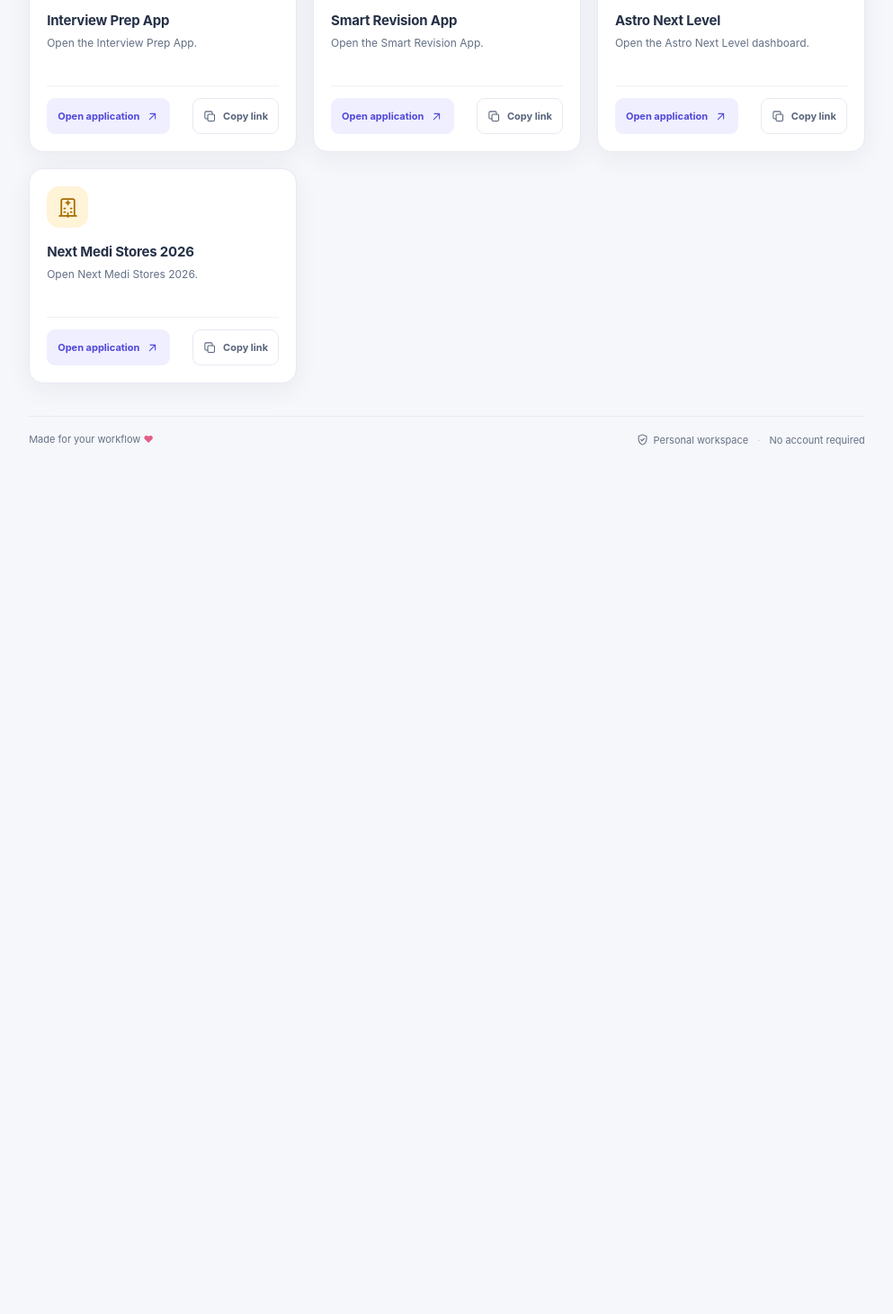
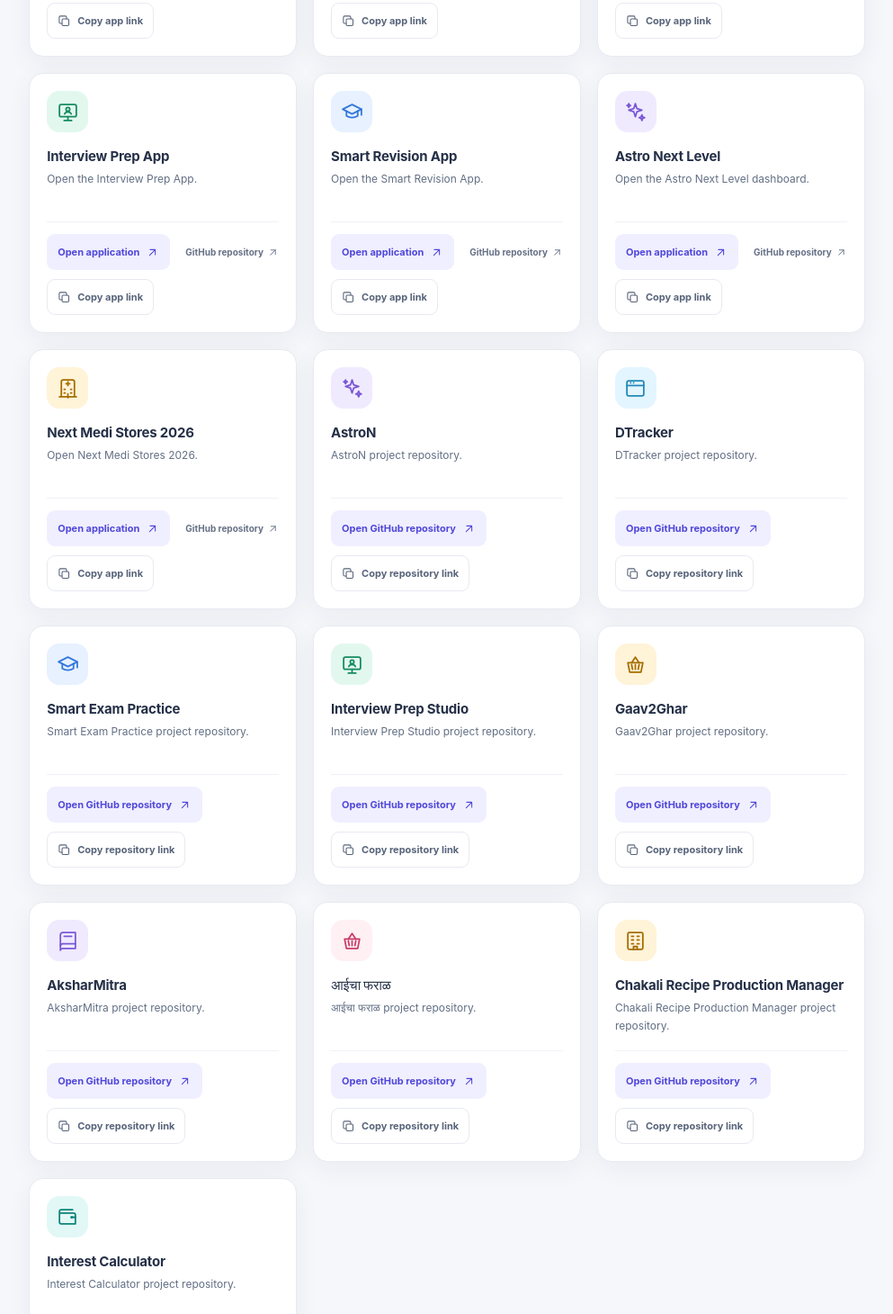
Before and after one commit to somnathsumbe/myapplication, a plain HTML site: page index.html in a window 1280 px wide. Shown: the part 1096-2556 px from the top of the page at 90% size, without its empty margins (267-1260 px from the left). Before the commit the page ends 1616 px from the top, so only its background shows below. Drawn offline with Linux system fonts and the light colour scheme.

Commit message:
Add all 22 project repositories to Application Hub
Preserve existing app links, add repository links for all 22 projects, and refresh the PWA cache.

```diff
--- a/assets/css/style.css
+++ b/assets/css/style.css
@@ -78,6 +78,8 @@ h1 { margin: 0; color: var(--text); font-size: clamp(28px, 3vw, 36px); font-weig
 .apps-section { margin-bottom: 36px; }
 .section-heading { display: flex; align-items: center; justify-content: space-between; gap: 15px; margin-bottom: 18px; }
 .section-heading h2 { margin: 0; color: #202a3d; font-size: 18px; font-weight: 750; letter-spacing: -.45px; }
+.app-count { display: inline-block; margin-left: 7px; padding: 4px 8px; border-radius: 999px; background: #efeeff; color: #5148d9; font-size: 10px; font-weight: 750; letter-spacing: 0; vertical-align: middle; }
+.dark-mode .app-count { background: #302c68; color: #c0bbff; }
 .apps-grid { display: grid; grid-template-columns: repeat(2, minmax(0, 1fr)); align-items: stretch; gap: 16px; }
 .app-card { display: flex; min-width: 0; flex-direction: column; padding: 19px; border: 1px solid var(--border); border-radius: var(--radius); background: var(--surface); box-shadow: var(--shadow); transition: transform .18s ease, border-color .18s ease, box-shadow .18s ease; }
 .app-card:hover { transform: translateY(-3px); border-color: #d4d1ff; box-shadow: 0 14px 34px rgba(33, 42, 75, .09); }
@@ -100,6 +102,10 @@ h1 { margin: 0; color: var(--text); font-size: clamp(28px, 3vw, 36px); font-weig
 .launch-button { border: 1px solid transparent; background: #f0efff; color: #5148d9; transition: background .18s, color .18s, transform .18s; }
 .launch-button:hover { transform: translateY(-1px); background: var(--primary); color: #fff; }
 .copy-link-button { border: 1px solid var(--border); background: var(--surface); color: #58647a; transition: border-color .18s, background .18s, color .18s; }
+.repository-link { display: inline-flex; align-items: center; gap: 4px; color: #667085; font-size: 10px; font-weight: 700; text-decoration: none; white-space: nowrap; }
+.repository-link svg { width: 13px; height: 13px; fill: none; stroke: currentColor; stroke-linecap: round; stroke-linejoin: round; stroke-width: 1.8; }
+.repository-link:hover { color: var(--primary); text-decoration: underline; }
+.app-card-footer { flex-wrap: wrap; }
 .copy-link-button:hover { border-color: #c8c4ff; background: #f7f6ff; color: var(--primary); }
 .app-status { margin: 14px 0 0; color: #0d766d; font-size: 12px; }
 .app-status:empty { display: none; }
--- a/assets/js/app.js
+++ b/assets/js/app.js
@@ -56,9 +56,16 @@
 
   function renderApplications(applications) {
     $("#appsGrid").innerHTML = applications.map((app) => {
-      const url = validUrl(app.url);
-      if (!url || !app.name) return "";
+      const appUrl = app.linkType === "repository" ? null : validUrl(app.url);
+      const repositoryUrl = validUrl(app.repositoryUrl) || (app.linkType === "repository" ? validUrl(app.url) : null);
+      const primaryUrl = appUrl || repositoryUrl;
+      if (!primaryUrl || !app.name) return "";
       const color = /^tint-[a-z]+$/.test(app.color || "") ? app.color : "tint-lilac";
+      const primaryLabel = appUrl ? "Open application" : "Open GitHub repository";
+      const copyLabel = appUrl ? "Copy app link" : "Copy repository link";
+      const repositoryLink = appUrl && repositoryUrl
+        ? `<a class="repository-link" href="${escapeHtml(repositoryUrl)}" target="_blank" rel="noopener noreferrer">GitHub repository ${svgIcon("bi-arrow-up-right")}</a>`
+        : "";
       return `<article class="app-card">
         <div class="app-card-top">
           <span class="app-icon ${color}">${svgIcon(app.icon)}</span>
@@ -66,11 +73,14 @@
         <h3 class="app-name">${escapeHtml(app.name)}</h3>
         <p class="app-description">${escapeHtml(app.description || "")}</p>
         <div class="app-card-footer">
-          <a class="launch-button" href="${escapeHtml(url)}" target="_blank" rel="noopener noreferrer">Open application ${svgIcon("bi-arrow-up-right")}</a>
-          <button class="copy-link-button" type="button" data-copy-link="${escapeHtml(url)}" aria-label="Copy ${escapeHtml(app.name)} link">${svgIcon("bi-copy")}<span>Copy link</span></button>
+          <a class="launch-button" href="${escapeHtml(primaryUrl)}" target="_blank" rel="noopener noreferrer">${primaryLabel} ${svgIcon("bi-arrow-up-right")}</a>
+          ${repositoryLink}
+          <button class="copy-link-button" type="button" data-copy-link="${escapeHtml(primaryUrl)}" aria-label="Copy ${escapeHtml(app.name)} link">${svgIcon("bi-copy")}<span>${copyLabel}</span></button>
         </div>
       </article>`;
     }).join("");
+    const count = $("#appCount");
+    if (count) count.textContent = `${applications.length} projects`;
   }
 
   async function copyLink(url) {
--- a/data/applications.json
+++ b/data/applications.json
@@ -6,7 +6,8 @@
     "category": "Personal",
     "url": "https://somnathsumbe.github.io/",
     "icon": "bi-person-badge",
-    "color": "tint-mint"
+    "color": "tint-mint",
+    "repositoryUrl": "https://github.com/somnathsumbe/somnathsumbe.github.io"
   },
   {
     "id": "personal-ledger",
@@ -15,7 +16,8 @@
     "category": "Finance",
     "url": "https://somnathsumbe.github.io/-PersonalLedger/",
     "icon": "bi-wallet2",
-    "color": "tint-blue"
+    "color": "tint-blue",
+    "repositoryUrl": "https://github.com/somnathsumbe/-PersonalLedger"
   },
   {
     "id": "astro",
@@ -24,7 +26,8 @@
     "category": "Utilities",
     "url": "https://somnathsumbe.github.io/Astro/",
     "icon": "bi-stars",
-    "color": "tint-blue"
+    "color": "tint-blue",
+    "repositoryUrl": "https://github.com/somnathsumbe/Astro"
   },
   {
     "id": "marathi-14-khadi",
@@ -33,7 +36,8 @@
     "category": "Education",
     "url": "https://somnathsumbe.github.io/Marathi14Khadi/",
     "icon": "bi-book",
-    "color": "tint-violet"
+    "color": "tint-violet",
+    "repositoryUrl": "https://github.com/somnathsumbe/Marathi14Khadi"
   },
   {
     "id": "shreedha-enterprises",
@@ -42,7 +46,8 @@
     "category": "Business",
     "url": "https://somnathsumbe.github.io/shreedhaenterprises/",
     "icon": "bi-building",
-    "color": "tint-amber"
+    "color": "tint-amber",
+    "repositoryUrl": "https://github.com/somnathsumbe/shreedhaenterprises"
   },
   {
     "id": "trench-coder",
@@ -51,7 +56,8 @@
     "category": "Utilities",
     "url": "https://somnathsumbe.github.io/trenchcoder/",
     "icon": "bi-code-slash",
-    "color": "tint-lilac"
+    "color": "tint-lilac",
+    "repositoryUrl": "https://github.com/somnathsumbe/trenchcoder"
   },
   {
     "id": "my-grocery-list",
@@ -60,7 +66,8 @@
     "category": "Productivity",
     "url": "https://somnathsumbe.github.io/MyGroceryList/",
     "icon": "bi-basket",
-    "color": "tint-sky"
+    "color": "tint-sky",
+    "repositoryUrl": "https://github.com/somnathsumbe/MyGroceryList"
   },
   {
     "id": "marathi-kids-stories",
@@ -69,7 +76,8 @@
     "category": "Education",
     "url": "https://somnathsumbe.github.io/MarathiKidsStories/",
     "icon": "bi-book-half",
-    "color": "tint-rose"
+    "color": "tint-rose",
+    "repositoryUrl": "https://github.com/somnathsumbe/MarathiKidsStories"
   },
   {
     "id": "chess-log",
@@ -78,7 +86,8 @@
     "category": "Productivity",
     "url": "https://somnathsumbe.github.io/ChessLog/",
     "icon": "bi-trophy",
-    "color": "tint-teal"
+    "color": "tint-teal",
+    "repositoryUrl": "https://github.com/somnathsumbe/ChessLog"
   },
   {
     "id": "interview-prep-app",
@@ -87,7 +96,8 @@
     "category": "Development",
     "url": "https://somnathsumbe.github.io/InterviewPrepApp/",
     "icon": "bi-person-workspace",
-    "color": "tint-mint"
+    "color": "tint-mint",
+    "repositoryUrl": "https://github.com/somnathsumbe/InterviewPrepApp"
   },
   {
     "id": "smart-revision-app",
@@ -96,7 +106,8 @@
     "category": "Education",
     "url": "https://somnathsumbe.github.io/smartrevisionapp/",
     "icon": "bi-mortarboard",
-    "color": "tint-blue"
+    "color": "tint-blue",
+    "repositoryUrl": "https://github.com/somnathsumbe/smartrevisionapp"
   },
   {
     "id": "astro-next-level",
@@ -105,7 +116,8 @@
     "category": "Utilities",
     "url": "https://somnathsumbe.github.io/AstroNextLevel/dashboard/",
     "icon": "bi-stars",
-    "color": "tint-violet"
+    "color": "tint-violet",
+    "repositoryUrl": "https://github.com/somnathsumbe/AstroNextLevel"
   },
   {
     "id": "next-medi-stores-2026",
@@ -114,6 +126,106 @@
     "category": "Business",
     "url": "https://somnathsumbe.github.io/NextMediStores2026/login",
     "icon": "bi-hospital",
+    "color": "tint-amber",
+    "repositoryUrl": "https://github.com/somnathsumbe/NextMediStores2026"
+  },
+  {
+    "id": "astron",
+    "name": "AstroN",
+    "description": "AstroN project repository.",
+    "category": "Utilities",
+    "url": "https://github.com/somnathsumbe/AstroN",
+    "repositoryUrl": "https://github.com/somnathsumbe/AstroN",
+    "linkType": "repository",
+    "icon": "bi-stars",
+    "color": "tint-violet"
+  },
+  {
+    "id": "dtracker",
+    "name": "DTracker",
+    "description": "DTracker project repository.",
+    "category": "Productivity",
+    "url": "https://github.com/somnathsumbe/dtracker",
+    "repositoryUrl": "https://github.com/somnathsumbe/dtracker",
+    "linkType": "repository",
+    "icon": "bi-window",
+    "color": "tint-sky"
+  },
+  {
+    "id": "smart-exam-practice",
+    "name": "Smart Exam Practice",
+    "description": "Smart Exam Practice project repository.",
+    "category": "Education",
+    "url": "https://github.com/somnathsumbe/SmartExamPractice",
+    "repositoryUrl": "https://github.com/somnathsumbe/SmartExamPractice",
+    "linkType": "repository",
+    "icon": "bi-mortarboard",
+    "color": "tint-blue"
+  },
+  {
+    "id": "interview-prep-studio",
+    "name": "Interview Prep Studio",
+    "description": "Interview Prep Studio project repository.",
+    "category": "Development",
+    "url": "https://github.com/somnathsumbe/InterviewPrepStudio",
+    "repositoryUrl": "https://github.com/somnathsumbe/InterviewPrepStudio",
+    "linkType": "repository",
+    "icon": "bi-person-workspace",
+    "color": "tint-mint"
+  },
+  {
+    "id": "gaav2ghar",
+    "name": "Gaav2Ghar",
+    "description": "Gaav2Ghar project repository.",
+    "category": "Business",
+    "url": "https://github.com/somnathsumbe/Gaav2Ghar",
+    "repositoryUrl": "https://github.com/somnathsumbe/Gaav2Ghar",
+    "linkType": "repository",
+    "icon": "bi-basket",
     "color": "tint-amber"
+  },
+  {
+    "id": "akshar-mitra",
+    "name": "AksharMitra",
+    "description": "AksharMitra project repository.",
+    "category": "Education",
+    "url": "https://github.com/somnathsumbe/AksharMitra",
+    "repositoryUrl": "https://github.com/somnathsumbe/AksharMitra",
+    "linkType": "repository",
+    "icon": "bi-book",
+    "color": "tint-violet"
+  },
+  {
+    "id": "aaicha-pharal",
+    "name": "आईचा फराळ",
+    "description": "आईचा फराळ project repository.",
+    "category": "Business",
+    "url": "https://github.com/somnathsumbe/aaicha-pharal",
+    "repositoryUrl": "https://github.com/somnathsumbe/aaicha-pharal",
+    "linkType": "repository",
+    "icon": "bi-basket",
+    "color": "tint-rose"
+  },
+  {
+    "id": "chakali-recipe-production-manager",
+    "name": "Chakali Recipe Production Manager",
+    "description": "Chakali Recipe Production Manager project repository.",
+    "category": "Business",
+    "url": "https://github.com/somnathsumbe/Chakali-Recipe-Production-Manager",
+    "repositoryUrl": "https://github.com/somnathsumbe/Chakali-Recipe-Production-Manager",
+    "linkType": "repository",
+    "icon": "bi-building",
+    "color": "tint-amber"
+  },
+  {
+    "id": "interest-calculator",
+    "name": "Interest Calculator",
+    "description": "Interest Calculator project repository.",
+    "category": "Finance",
+    "url": "https://github.com/somnathsumbe/Interest-Calculator",
+    "repositoryUrl": "https://github.com/somnathsumbe/Interest-Calculator",
+    "linkType": "repository",
+    "icon": "bi-wallet2",
+    "color": "tint-teal"
   }
 ]
--- a/service-worker.js
+++ b/service-worker.js
@@ -1,6 +1,6 @@
 "use strict";
 
-const CACHE_VERSION = "my-hub-v3";
+const CACHE_VERSION = "my-hub-v4";
 const APP_CACHE = `${CACHE_VERSION}-app`;
 const APP_SHELL = [
   "./",
```
Also changed, not shown: index.html (+2 -2 lines).
